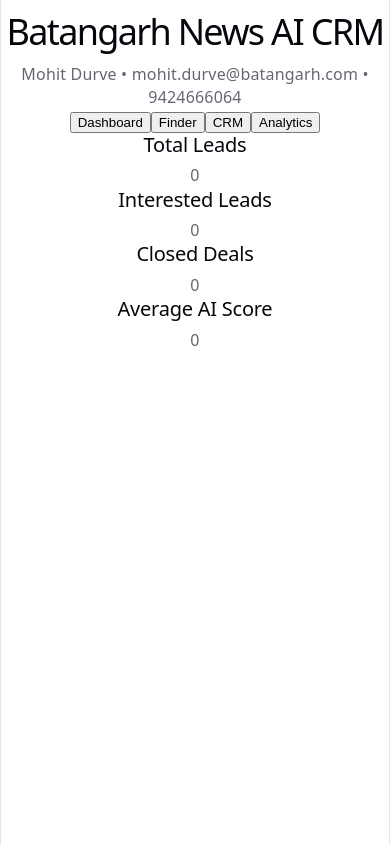
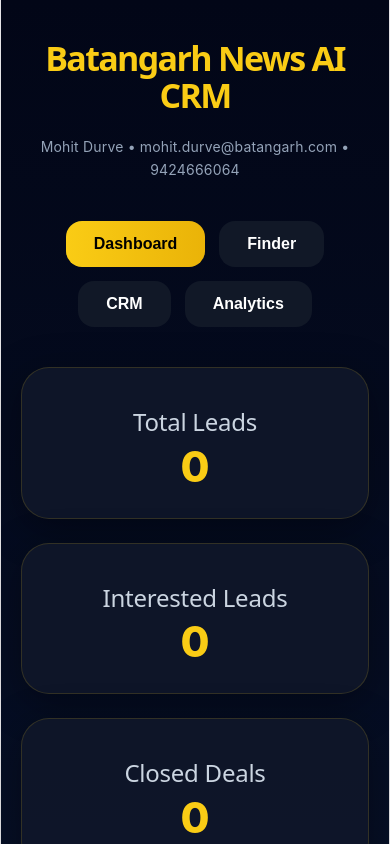
Before and after one commit to mohitdhurveofficial/batangarh-ai-crm, a React (Vite) app: page / in a window 390 px wide. Shown: the top 844 px of the page. Built offline with nearby package versions, Linux system fonts and the light colour scheme.

Commit message:
Refactor App.css for improved styling and layout

```diff
--- a/src/App.css
+++ b/src/App.css
@@ -1,184 +1,276 @@
-.counter {
+* {
+  margin: 0;
+  padding: 0;
+  box-sizing: border-box;
+}
+
+body {
+  background: #020617;
+  color: white;
+  font-family: Inter, sans-serif;
+}
+
+.app {
+  min-height: 100vh;
+  background: linear-gradient(to bottom, #020617, #071129);
+  padding: 20px;
+}
+
+.container {
+  max-width: 1400px;
+  margin: auto;
+}
+
+.title {
+  text-align: center;
+  font-size: 58px;
+  font-weight: 800;
+  color: #facc15;
+  margin-top: 20px;
+  line-height: 1.1;
+}
+
+.subtitle {
+  text-align: center;
+  color: #94a3b8;
+  margin-top: 12px;
+  font-size: 18px;
+}
+
+.tabs {
+  display: flex;
+  gap: 14px;
+  justify-content: center;
+  margin-top: 40px;
+  flex-wrap: wrap;
+}
+
+.tab {
+  padding: 14px 28px;
+  border-radius: 16px;
+  border: none;
+  background: #111827;
+  color: white;
   font-size: 16px;
-  padding: 5px 10px;
-  border-radius: 5px;
-  color: var(--accent);
-  background: var(--accent-bg);
-  border: 2px solid transparent;
-  transition: border-color 0.3s;
-  margin-bottom: 24px;
+  font-weight: 700;
+  cursor: pointer;
+  transition: 0.3s;
+}
 
-  &:hover {
-    border-color: var(--accent-border);
+.tab:hover {
+  transform: translateY(-2px);
+  background: #1e293b;
+}
+
+.active {
+  background: linear-gradient(
+    to right,
+    #facc15,
+    #eab308
+  );
+  color: black;
+}
+
+.dashboard-grid {
+  display: grid;
+  grid-template-columns: repeat(
+    auto-fit,
+    minmax(250px, 1fr)
+  );
+  gap: 24px;
+  margin-top: 40px;
+}
+
+.card {
+  background: rgba(15, 23, 42, 0.95);
+  border: 1px solid rgba(250, 204, 21, 0.15);
+  border-radius: 28px;
+  padding: 40px 30px;
+  text-align: center;
+  transition: 0.3s;
+  box-shadow: 0 10px 40px rgba(0, 0, 0, 0.35);
+}
+
+.card:hover {
+  transform: translateY(-6px);
+  border-color: #facc15;
+}
+
+.card h2 {
+  font-size: 24px;
+  color: #cbd5e1;
+  margin-bottom: 18px;
+}
+
+.card p {
+  font-size: 54px;
+  color: #facc15;
+  font-weight: 800;
+}
+
+.toolbar {
+  display: flex;
+  gap: 20px;
+  margin-top: 40px;
+  flex-wrap: wrap;
+}
+
+.toolbar input {
+  flex: 1;
+  min-width: 250px;
+  background: #0f172a;
+  border: 1px solid #1e293b;
+  color: white;
+  padding: 18px;
+  border-radius: 18px;
+  font-size: 16px;
+  outline: none;
+}
+
+.toolbar input:focus {
+  border-color: #facc15;
+}
+
+.toolbar button {
+  background: linear-gradient(
+    to right,
+    #facc15,
+    #eab308
+  );
+  border: none;
+  color: black;
+  padding: 18px 28px;
+  border-radius: 18px;
+  font-size: 16px;
+  font-weight: 800;
+  cursor: pointer;
+}
+
+.lead-grid {
+  display: grid;
+  grid-template-columns: repeat(
+    auto-fit,
+    minmax(350px, 1fr)
+  );
+  gap: 28px;
+  margin-top: 40px;
+}
+
+.lead-card {
+  background: rgba(15, 23, 42, 0.96);
+  border: 1px solid rgba(255, 255, 255, 0.06);
+  border-radius: 30px;
+  padding: 28px;
+  transition: 0.3s;
+  box-shadow: 0 10px 35px rgba(0, 0, 0, 0.35);
+}
+
+.lead-card:hover {
+  transform: translateY(-6px);
+  border-color: #facc15;
+}
+
+.lead-top {
+  display: flex;
+  justify-content: space-between;
+  gap: 20px;
+}
+
+.lead-top h2 {
+  font-size: 34px;
+  margin-bottom: 14px;
+  color: white;
+}
+
+.lead-top p {
+  color: #cbd5e1;
+  margin-top: 7px;
+  font-size: 17px;
+}
+
+.score {
+  color: #facc15 !important;
+  font-weight: 700;
+}
+
+select {
+  background: #facc15;
+  color: black;
+  border: none;
+  border-radius: 16px;
+  padding: 14px;
+  font-size: 16px;
+  font-weight: 700;
+  height: fit-content;
+  cursor: pointer;
+}
+
+textarea {
+  width: 100%;
+  margin-top: 24px;
+  min-height: 140px;
+  background: #020617;
+  border: 1px solid #1e293b;
+  color: white;
+  border-radius: 20px;
+  padding: 18px;
+  font-size: 15px;
+  resize: none;
+  outline: none;
+}
+
+textarea:focus {
+  border-color: #facc15;
+}
+
+.actions {
+  display: flex;
+  gap: 14px;
+  margin-top: 24px;
+  flex-wrap: wrap;
+}
+
+.actions a,
+.actions button {
+  background: linear-gradient(
+    to right,
+    #facc15,
+    #eab308
+  );
+  color: black;
+  text-decoration: none;
+  border: none;
+  padding: 14px 18px;
+  border-radius: 14px;
+  font-weight: 800;
+  cursor: pointer;
+  transition: 0.3s;
+  font-size: 15px;
+}
+
+.actions a:hover,
+.actions button:hover {
+  transform: scale(1.05);
+}
+
+@media (max-width: 768px) {
+  .title {
+    font-size: 34px;
   }
-  &:focus-visible {
-    outline: 2px solid var(--accent);
-    outline-offset: 2px;
+
+  .subtitle {
+    font-size: 14px;
+  }
+
+  .lead-top {
+    flex-direction: column;
+  }
+
+  .card p {
+    font-size: 42px;
+  }
+
+  .lead-top h2 {
+    font-size: 28px;
   }
 }
-
-.hero {
-  position: relative;
-
-  .base,
-  .framework,
-  .vite {
-    inset-inline: 0;
-    margin: 0 auto;
-  }
-
-  .base {
-    width: 170px;
-    position: relative;
-    z-index: 0;
-  }
-
-  .framework,
-  .vite {
-    position: absolute;
-  }
-
-  .framework {
-    z-index: 1;
-    top: 34px;
-    height: 28px;
-    transform: perspective(2000px) rotateZ(300deg) rotateX(44deg) rotateY(39deg)
-      scale(1.4);
-  }
-
-  .vite {
-    z-index: 0;
-    top: 107px;
-    height: 26px;
-    width: auto;
-    transform: perspective(2000px) rotateZ(300deg) rotateX(40deg) rotateY(39deg)
-      scale(0.8);
-  }
-}
-
-#center {
-  display: flex;
-  flex-direction: column;
-  gap: 25px;
-  place-content: center;
-  place-items: center;
-  flex-grow: 1;
-
-  @media (max-width: 1024px) {
-    padding: 32px 20px 24px;
-    gap: 18px;
-  }
-}
-
-#next-steps {
-  display: flex;
-  border-top: 1px solid var(--border);
-  text-align: left;
-
-  & > div {
-    flex: 1 1 0;
-    padding: 32px;
-    @media (max-width: 1024px) {
-      padding: 24px 20px;
-    }
-  }
-
-  .icon {
-    margin-bottom: 16px;
-    width: 22px;
-    height: 22px;
-  }
-
-  @media (max-width: 1024px) {
-    flex-direction: column;
-    text-align: center;
-  }
-}
-
-#docs {
-  border-right: 1px solid var(--border);
-
-  @media (max-width: 1024px) {
-    border-right: none;
-    border-bottom: 1px solid var(--border);
-  }
-}
-
-#next-steps ul {
-  list-style: none;
-  padding: 0;
-  display: flex;
-  gap: 8px;
-  margin: 32px 0 0;
-
-  .logo {
-    height: 18px;
-  }
-
-  a {
-    color: var(--text-h);
-    font-size: 16px;
-    border-radius: 6px;
-    background: var(--social-bg);
-    display: flex;
-    padding: 6px 12px;
-    align-items: center;
-    gap: 8px;
-    text-decoration: none;
-    transition: box-shadow 0.3s;
-
-    &:hover {
-      box-shadow: var(--shadow);
-    }
-    .button-icon {
-      height: 18px;
-      width: 18px;
-    }
-  }
-
-  @media (max-width: 1024px) {
-    margin-top: 20px;
-    flex-wrap: wrap;
-    justify-content: center;
-
-    li {
-      flex: 1 1 calc(50% - 8px);
-    }
-
-    a {
-      width: 100%;
-      justify-content: center;
-      box-sizing: border-box;
-    }
-  }
-}
-
-#spacer {
-  height: 88px;
-  border-top: 1px solid var(--border);
-  @media (max-width: 1024px) {
-    height: 48px;
-  }
-}
-
-.ticks {
-  position: relative;
-  width: 100%;
-
-  &::before,
-  &::after {
-    content: '';
-    position: absolute;
-    top: -4.5px;
-    border: 5px solid transparent;
-  }
-
-  &::before {
-    left: 0;
-    border-left-color: var(--border);
-  }
-  &::after {
-    right: 0;
-    border-right-color: var(--border);
-  }
-}
```
